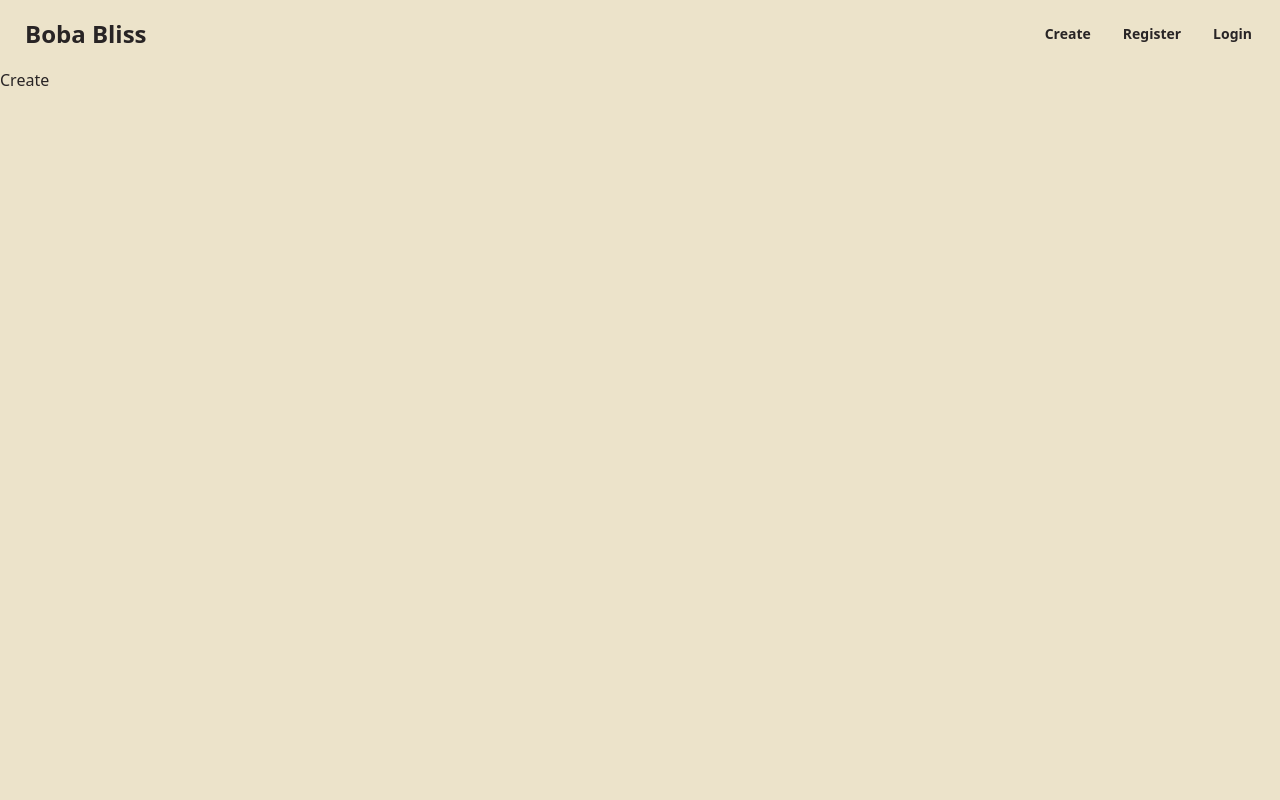
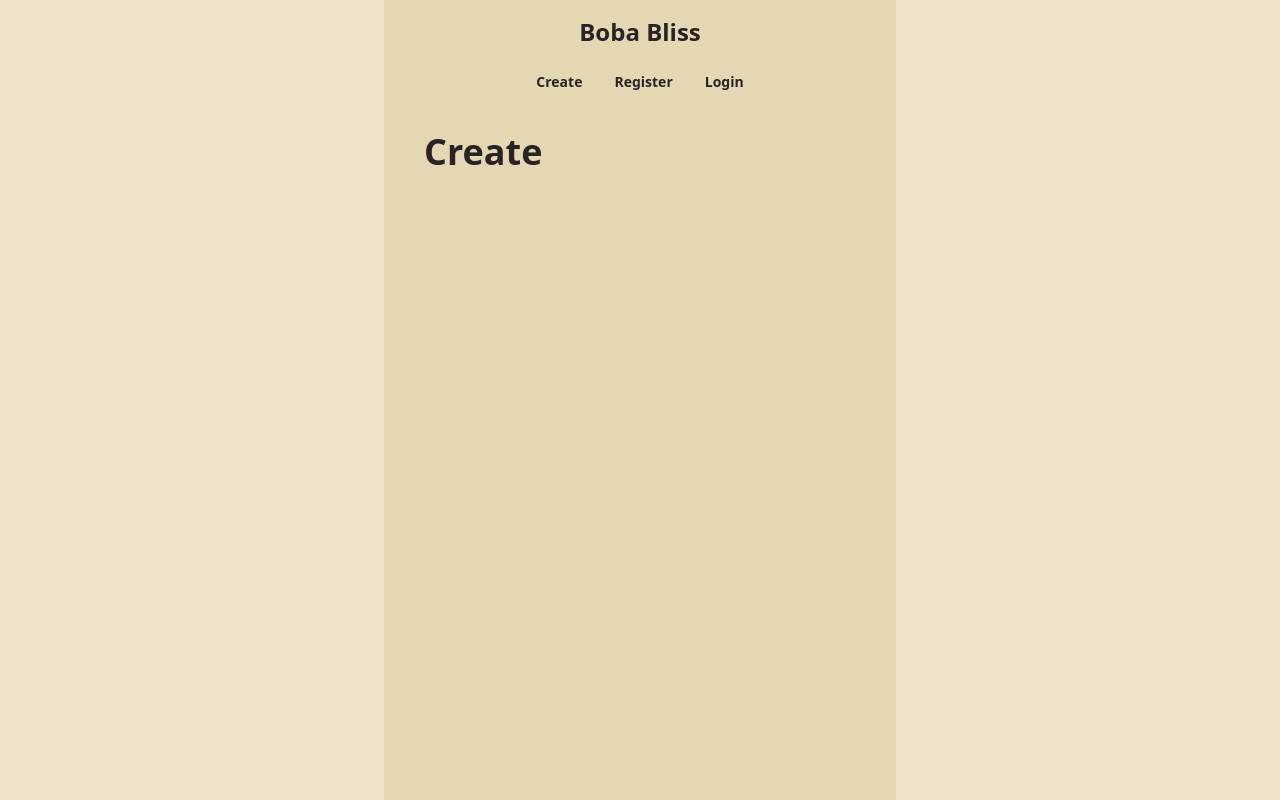
Before and after one commit to leanghok120/Fullstack-Auth, a React (Create React App) app in the folder client/: page /create in a window 1280 px wide. Built offline with nearby package versions, Linux system fonts and the light colour scheme.

Commit message:
Update styling

```diff
--- a/client/src/App.jsx
+++ b/client/src/App.jsx
@@ -25,9 +25,9 @@ const router = createBrowserRouter([
 
 function App() {
   return (
-    <>
+    <div className="h-screen bg-base-100">
       <RouterProvider router={router} />
-    </>
+    </div>
   );
 }
 
--- a/client/src/components/Header.jsx
+++ b/client/src/components/Header.jsx
@@ -3,9 +3,9 @@ import { Link } from "react-router-dom";
 
 export default function Header() {
   return (
-    <header className="navbar bg-base-100">
+    <header className="flex flex-col justify-center items-center bg-base-200">
       <div className="flex-1">
-        <Link className="btn btn-ghost text-2xl font-bold" to={"/"}>
+        <Link className="btn btn-ghost text-2xl font-black" to={"/"}>
           Boba Bliss
         </Link>
       </div>
--- a/client/src/pages/Create.jsx
+++ b/client/src/pages/Create.jsx
@@ -3,9 +3,11 @@ import Header from "../components/Header";
 
 export default function Create() {
   return (
-    <div>
+    <div className="w-2/5 h-screen mx-auto bg-base-200 p-2">
       <Header />
-      <h1>Create</h1>
+      <div className="mt-6 px-8">
+        <h1 className="font-black text-4xl">Create</h1>
+      </div>
     </div>
   );
 }
--- a/client/src/pages/Home.jsx
+++ b/client/src/pages/Home.jsx
@@ -3,9 +3,11 @@ import Header from "../components/Header";
 
 export default function Home() {
   return (
-    <div>
+    <div className="w-2/5 h-screen mx-auto bg-base-200 p-2">
       <Header />
-      <h1>Home</h1>
+      <div className="mt-6 px-8">
+        <h1 className="font-black text-4xl">Home</h1>
+      </div>
     </div>
   );
 }
```
